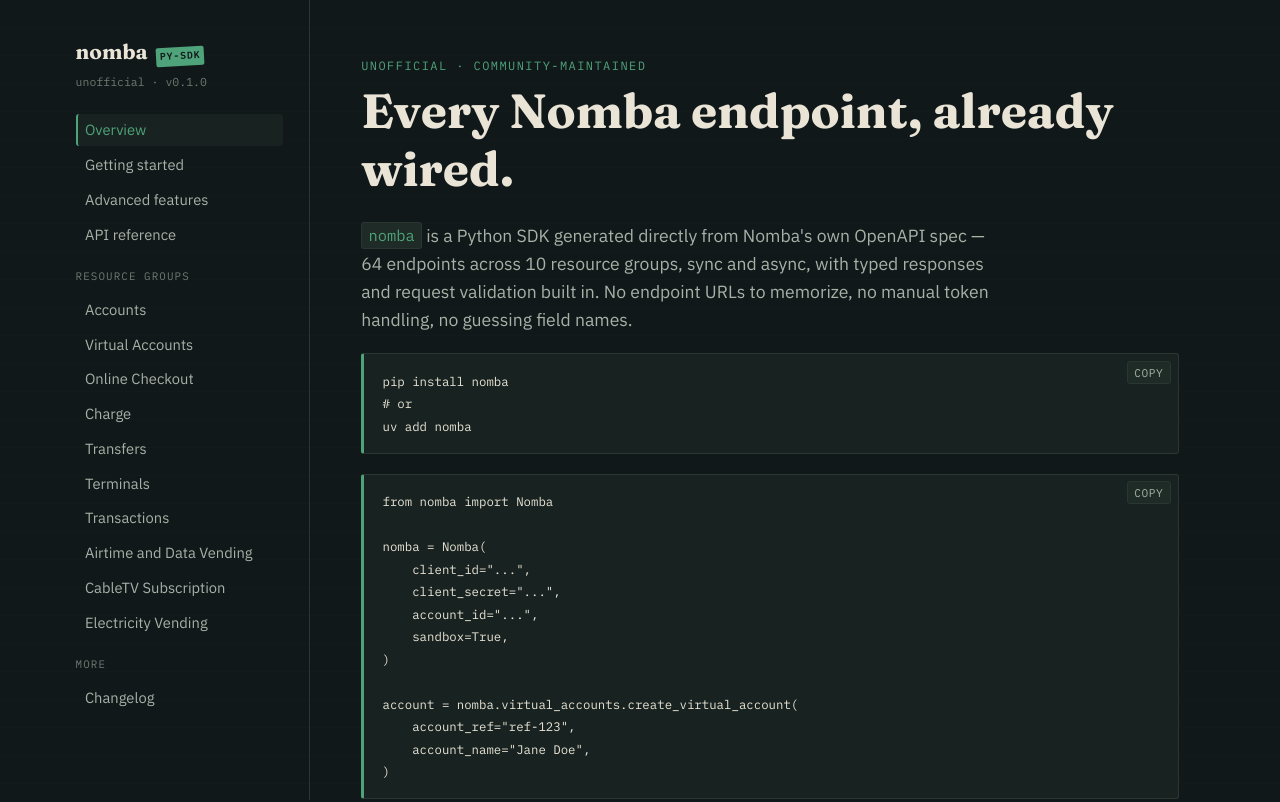
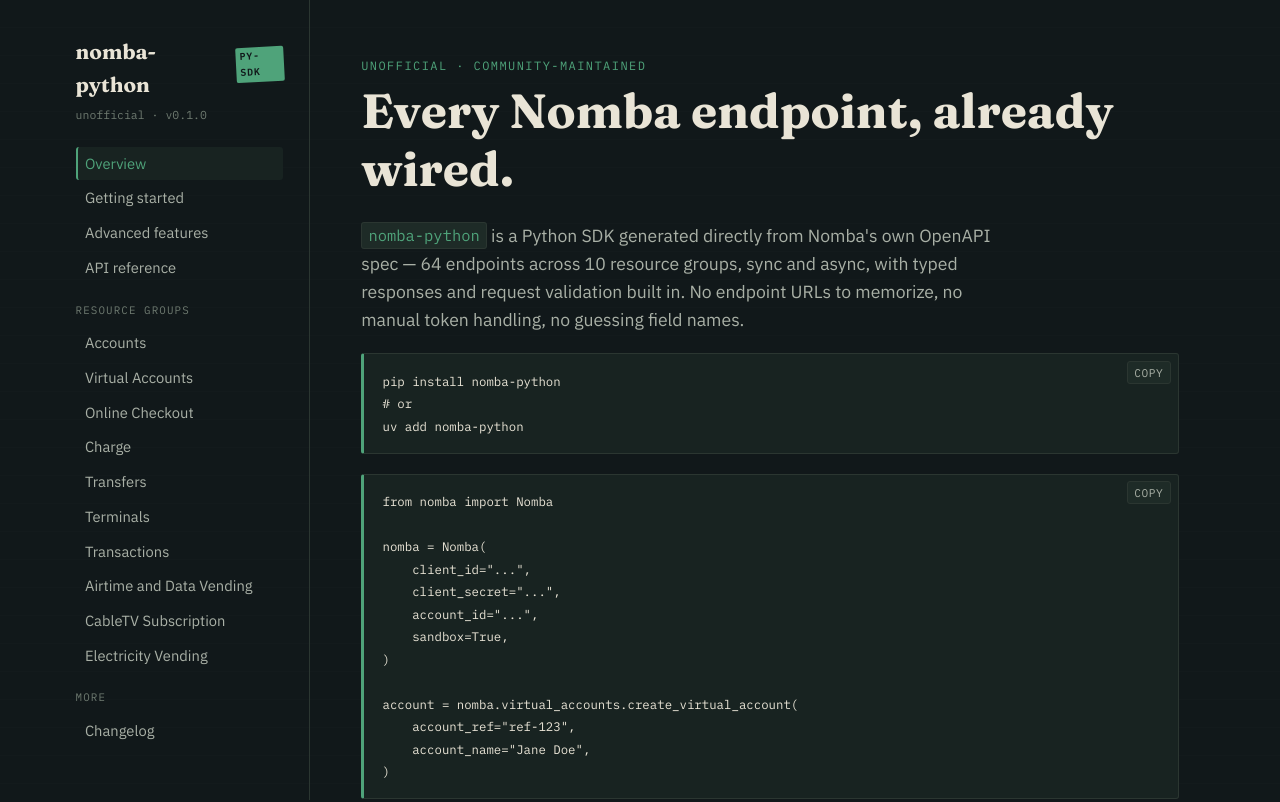
Before and after one commit to RightFix/nomba-docs, a plain HTML site: page index.html in a window 1280 px wide. Shown: the top 802 px of the page. Drawn offline with Linux system fonts and the light colour scheme.

Commit message:
changed naming from nomba to nomba-python

```diff
--- a/index.html
+++ b/index.html
@@ -3,7 +3,7 @@
 <head>
 <meta charset="utf-8">
 <meta name="viewport" content="width=device-width, initial-scale=1">
-<title>nomba — unofficial Python SDK for the Nomba API</title>
+<title>nomba-python — unofficial Python SDK for the Nomba API</title>
 <meta name="description" content="A generated, typed Python SDK covering all 64 endpoints of the Nomba payments API, with pagination, a guided card-payment flow, webhook verification, and local request validation.">
 <link rel="stylesheet" href="assets/style.css">
 </head>
@@ -12,7 +12,7 @@
 <div class="shell">
 
   <aside class="sidebar" id="sidebar">
-    <div class="brand">nomba <span class="stamp">PY-SDK</span></div>
+    <div class="brand">nomba-python <span class="stamp">PY-SDK</span></div>
     <div class="brand-sub">unofficial · v0.1.0</div>
     <nav class="toc">
       <a href="index.html">Overview</a>
@@ -39,15 +39,15 @@
     <span class="eyebrow">Unofficial &middot; community-maintained</span>
     <h1>Every Nomba endpoint, already wired.</h1>
     <p style="font-size: 1.1rem; max-width: 60ch;">
-      <code>nomba</code> is a Python SDK generated directly from Nomba's own
+      <code>nomba-python</code> is a Python SDK generated directly from Nomba's own
       OpenAPI spec — 64 endpoints across 10 resource groups, sync and async,
       with typed responses and request validation built in. No endpoint URLs
       to memorize, no manual token handling, no guessing field names.
     </p>
 
-    <pre><code>pip install nomba
+    <pre><code>pip install nomba-python
 # or
-uv add nomba</code></pre>
+uv add nomba-python</code></pre>
 
     <pre><code>from nomba import Nomba
 
@@ -118,8 +118,8 @@
     </div>
 
     <div class="page-foot">
-      <span>nomba · unofficial Python SDK</span>
-      <span><a href="https://pypi.org/project/nomba/">PyPI</a> · <a href="resources.html">API reference</a></span>
+      <span>nomba-python · unofficial Python SDK</span>
+      <span><a href="https://pypi.org/project/nomba-python/">PyPI</a> · <a href="resources.html">API reference</a></span>
     </div>
   </main>
 </div>
```
Also changed, not shown: changelog.html (+4 -4 lines), features.html (+3 -3 lines), getting-started.html (+4 -4 lines), resources.html (+4 -4 lines).
